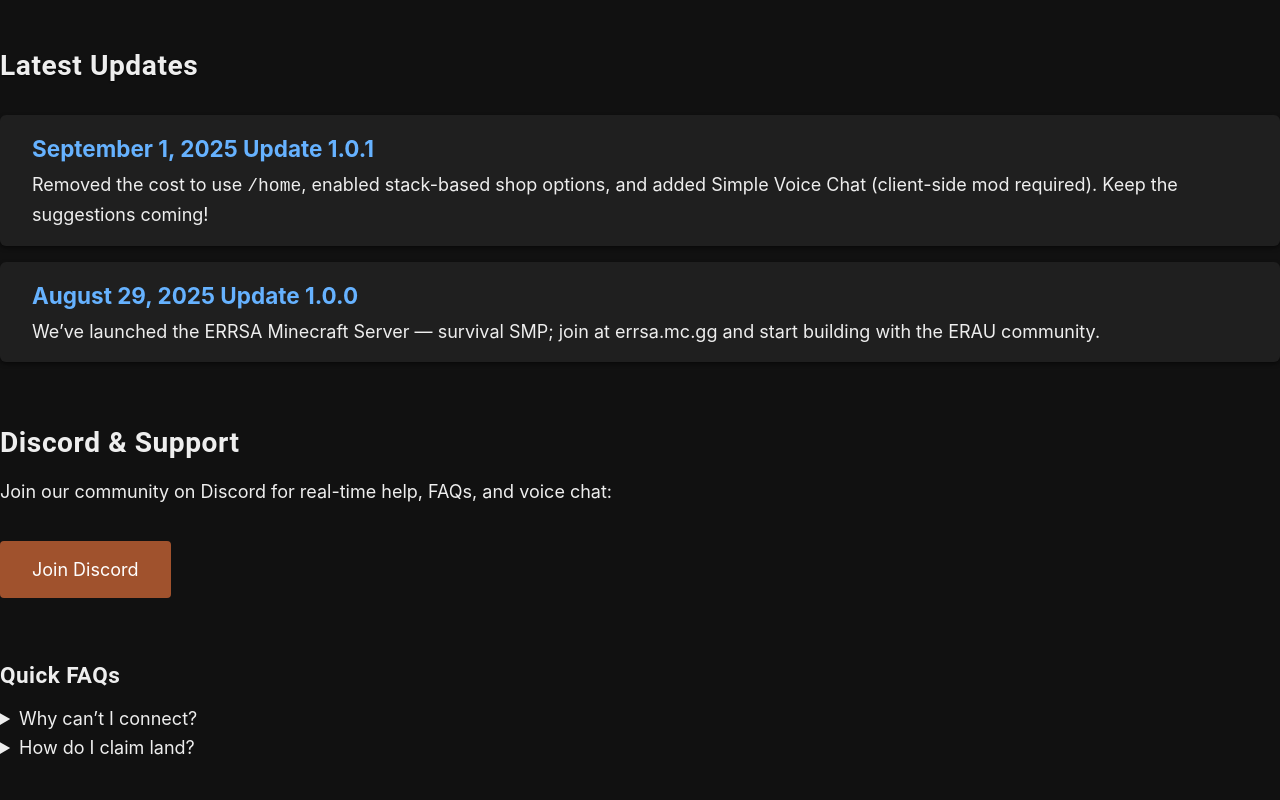
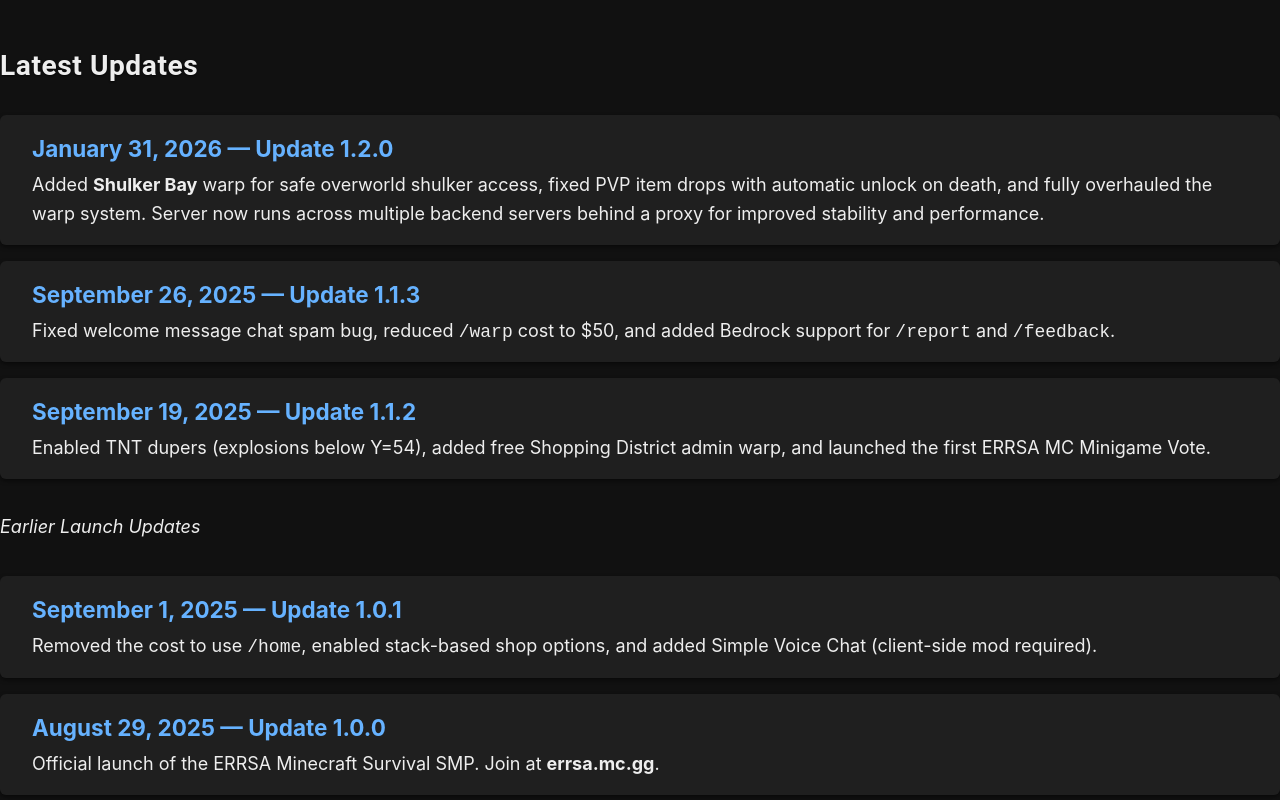
Before and after one commit to DB-ERRSA/errsa-mc-status, a plain HTML site: page index.html in a window 1280 px wide. Shown: the part 1180-1980 px from the top of the page. Drawn offline with Linux system fonts and the light colour scheme; no server answers.

Commit message:
Update index.html

```diff
--- a/index.html
+++ b/index.html
@@ -962,20 +962,53 @@
 <section id="events-updates" aria-labelledby="updates-title">
   <h2 id="updates-title">Latest Updates</h2>
   <div class="updates">
+
+    <!-- 1.2.0 -->
     <div class="update-item">
-      <time datetime="2025-09-01" class="update-date">September 1, 2025 Update 1.0.1</time>
+      <time datetime="2026-01-31" class="update-date">January 31, 2026 — Update 1.2.0</time>
       <p class="update-message">
-        Removed the cost to use <code>/home</code>, enabled stack-based shop options, and added Simple Voice Chat (client-side mod required). Keep the suggestions coming!
+        Added <strong>Shulker Bay</strong> warp for safe overworld shulker access, fixed PVP item drops with automatic unlock on death, and fully overhauled the warp system.
+        Server now runs across multiple backend servers behind a proxy for improved stability and performance.
       </p>
     </div>
+
+    <!-- 1.1.3 -->
     <div class="update-item">
-      <time datetime="2025-08-29" class="update-date">August 29, 2025 Update 1.0.0</time>
+      <time datetime="2025-09-26" class="update-date">September 26, 2025 — Update 1.1.3</time>
       <p class="update-message">
-        We’ve launched the ERRSA Minecraft Server — survival SMP; join at errsa.mc.gg and start building with the ERAU community.
+        Fixed welcome message chat spam bug, reduced <code>/warp</code> cost to $50, and added Bedrock support for <code>/report</code> and <code>/feedback</code>.
       </p>
     </div>
 
-    <!-- Add more .update-item blocks here -->
+    <!-- 1.1.2 -->
+    <div class="update-item">
+      <time datetime="2025-09-19" class="update-date">September 19, 2025 — Update 1.1.2</time>
+      <p class="update-message">
+        Enabled TNT dupers (explosions below Y=54), added free Shopping District admin warp, and launched the first ERRSA MC Minigame Vote.
+      </p>
+    </div>
+
+    <!-- Optional Divider -->
+    <div class="update-divider">
+      <p><em>Earlier Launch Updates</em></p>
+    </div>
+
+    <!-- 1.0.1 -->
+    <div class="update-item">
+      <time datetime="2025-09-01" class="update-date">September 1, 2025 — Update 1.0.1</time>
+      <p class="update-message">
+        Removed the cost to use <code>/home</code>, enabled stack-based shop options, and added Simple Voice Chat (client-side mod required).
+      </p>
+    </div>
+
+    <!-- 1.0.0 -->
+    <div class="update-item">
+      <time datetime="2025-08-29" class="update-date">August 29, 2025 — Update 1.0.0</time>
+      <p class="update-message">
+        Official launch of the ERRSA Minecraft Survival SMP. Join at <strong>errsa.mc.gg</strong>.
+      </p>
+    </div>
+
   </div>
 </section>
 
```
Lines whose indentation alone changed are shown as unchanged.
